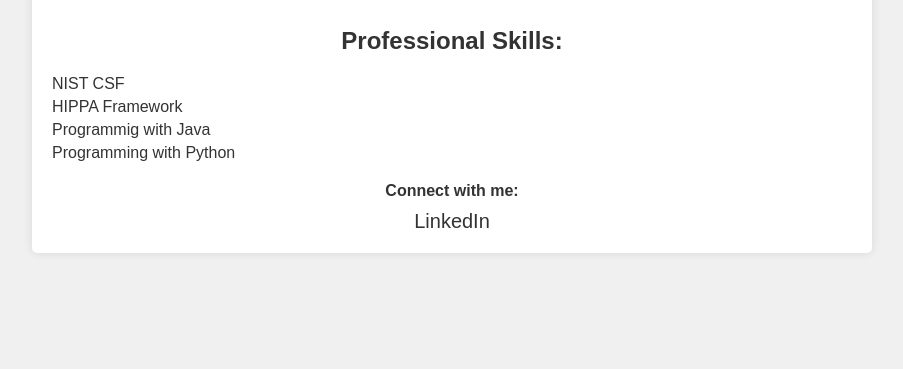
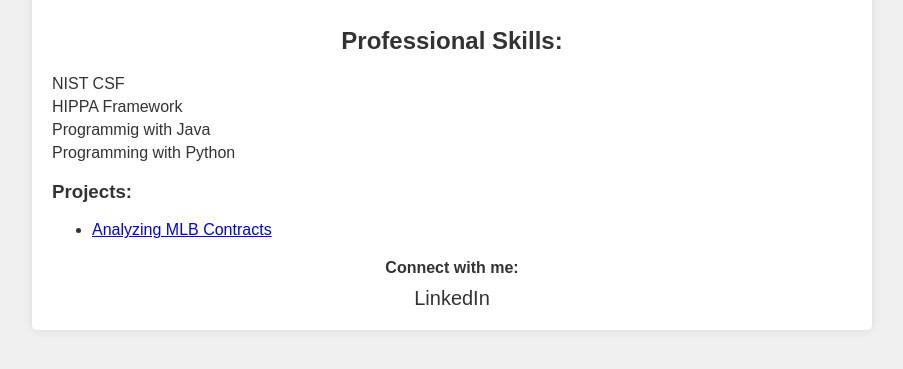
Before and after one commit to CadenParry/CadenParry.github.io, a plain HTML site: page index.html in a window 1280 px wide. Shown: the part 159-528 px from the top of the page, without its empty margins (188-1091 px from the left). Drawn offline with Linux system fonts and the light colour scheme.

Commit message:
add link to projects

```diff
--- a/index.html
+++ b/index.html
@@ -69,6 +69,14 @@
             </ul>
         </div>
 
+        <h3>Projects:</h3>
+        <div class="projects">
+            <ul>
+                <li> <a href="cadenparry.github.io/Analyzing-MLB-Contracts/">Analyzing MLB Contracts</a> </li>
+            </ul>
+        </div>
+
+
         <div class="social-links">
             <p><strong>Connect with me:</strong></p>
             <a href="https://www.linkedin.com/in/caden-parry/">LinkedIn</a>
```
